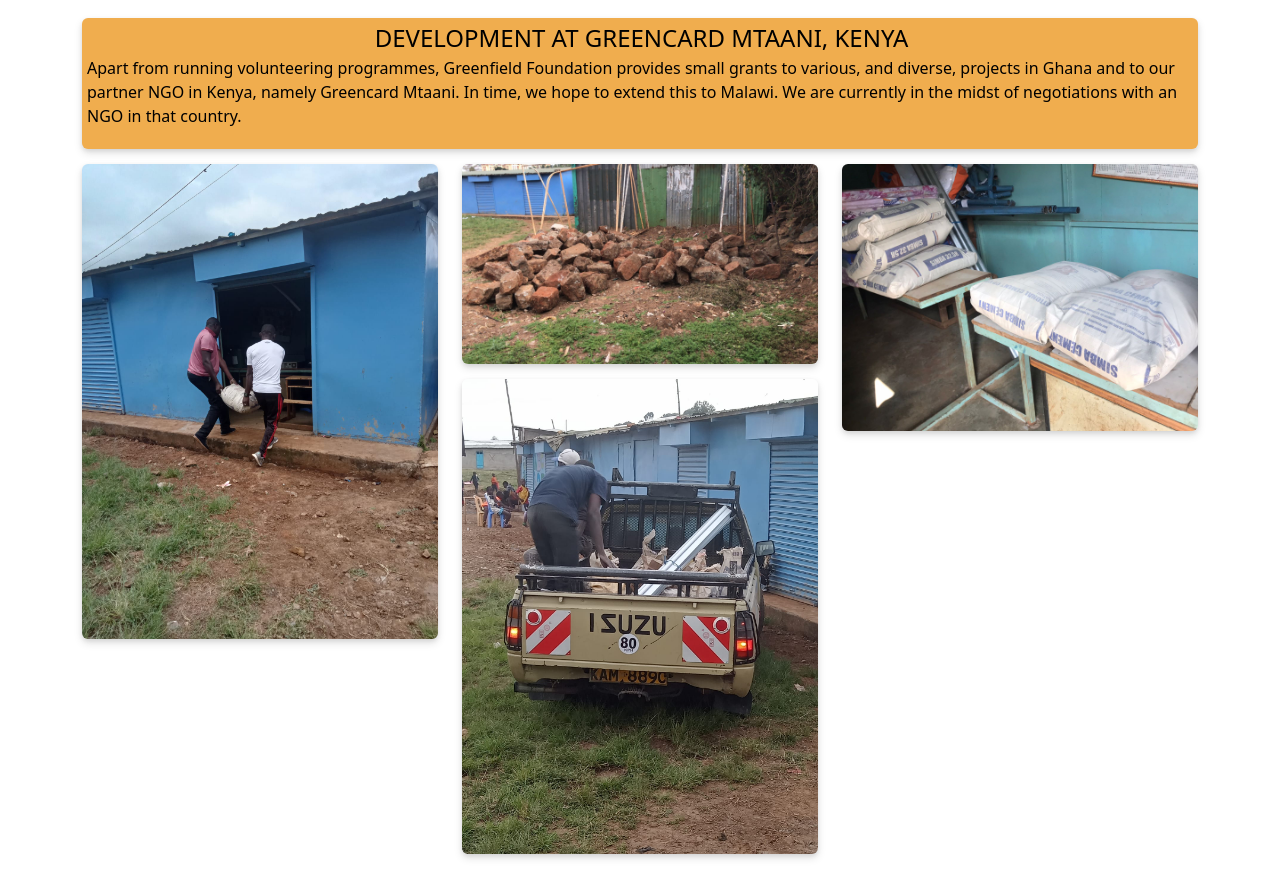
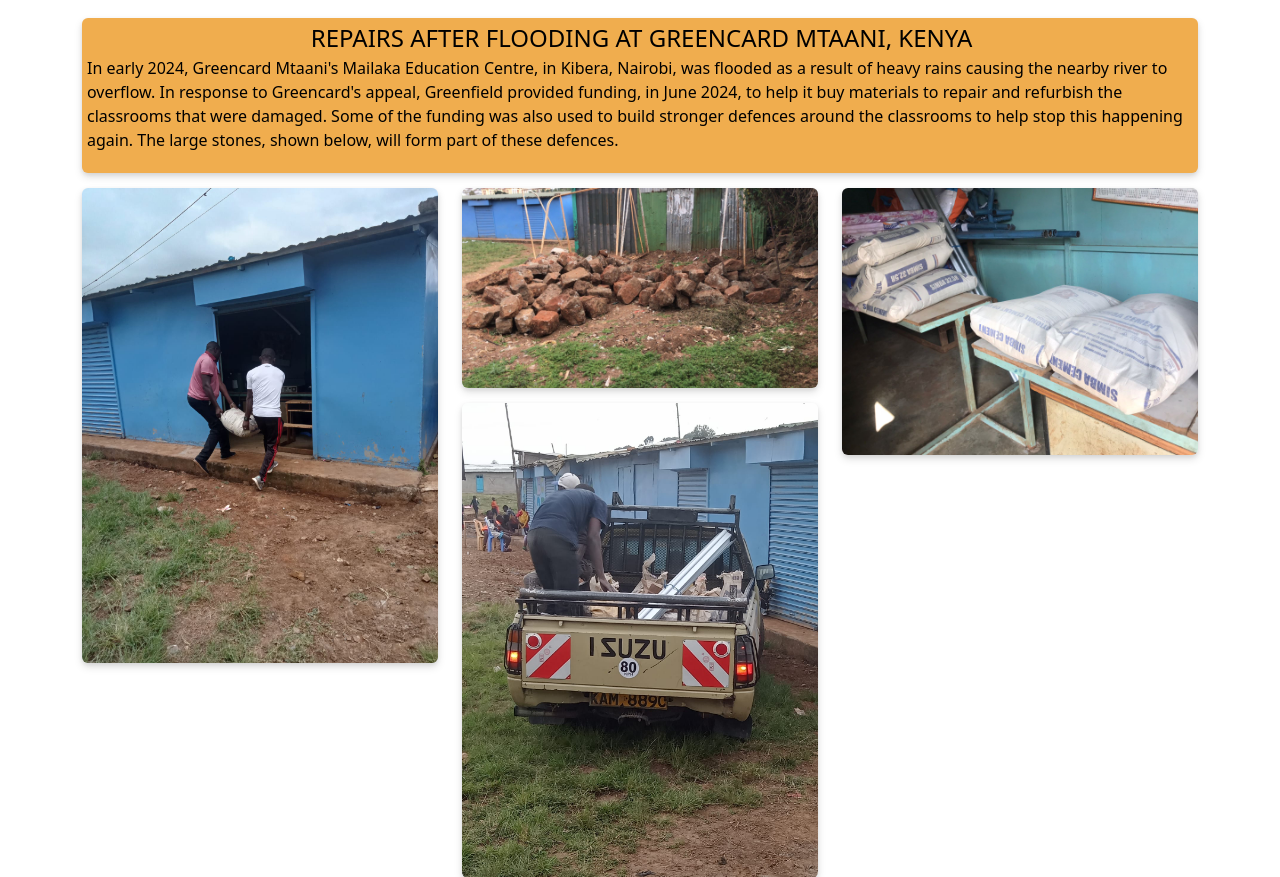
Before and after one commit to kevald1963/greenfield-africa, a Flask app: page /dev_refurbishment_after_flood in a window 1280 px wide. Shown: the part 82-959 px from the top of the page. Run offline with Flask 2, Linux system fonts and the light colour scheme.

Commit message:
Various renaming and creating of files related to development funding.

```diff
--- a/run.py
+++ b/run.py
@@ -25,14 +25,14 @@ def ourorganisation():
     return render_template("ourorganisation.html", title="Our Organisation")
 
 
-@app.route('/ghana')
+@app.route('/ghana_development')
 def ghana():
-    return render_template("ghana.html", title="Ghana")
+    return render_template("ghana_development.html", title="Ghana")
 
 
-@app.route('/kenya')
+@app.route('/kenya_development')
 def kenya():
-    return render_template("kenya.html", title="Kenya")
+    return render_template("kenya_development.html", title="Kenya")
 
 
 @app.route('/malawi')
@@ -75,25 +75,24 @@ def applytovolunteer():
     return render_template("applytovolunteer.html", title="Apply to Volunteer")
 
 
-@app.route('/alldevelopment')
-def alldevelopment():
-    return render_template("alldevelopment.html", title="Development Funding")
+@app.route('/all_development')
+def all_development():
+    return render_template("development_funding/all_development.html", title="Development Funding")
 
 
 @app.route('/dev_iddrisu_school')
 def dev_iddrisu_school():
-    return render_template("dev_iddrisu_school.html", title="Iddrisu-Krom School Development")
+    return render_template("development_funding/ghana_development/dev_iddrisu_school.html", title="Iddrisu-Krom School Development")
 
 
 @app.route('/dev_peki_tsame_school')
 def dev_peki_tsame_school():
-    return render_template("dev_peki_tsame_school.html", title="Peki-Tsame School Development")
-
+    return render_template("development_funding/ghana_development/dev_peki_tsame_school.html", title="Peki-Tsame School Development")
 
 
 @app.route('/dev_refurbishment_after_flood')
 def dev_refurbishment_after_flood():
-    return render_template("dev_refurbishment_after_flood.html", title="Greencard School Refurbishment")
+    return render_template("development_funding/kenya_development/dev_refurbishment_after_flood.html", title="Greencard School Refurbishment")
 
 
 @app.route('/donate')
--- a/static/css/style.css
+++ b/static/css/style.css
@@ -51,6 +51,7 @@ ul {
     margin-bottom: 10px;
 }
 
+/* Use general-link for green panels with white typeface. */
 .general-link {
   color: white;
   background-color: transparent;
@@ -73,6 +74,35 @@ ul {
     color: white;
     background-color: transparent;
     text-decoration: underline;
+}
+
+/* Use orange-panel-link for orange panels with black typeface. */
+.orange-panel-link {
+  color: black;
+  background-color: transparent;
+  text-decoration: underline;
+}
+
+.orange-panel-:visited {
+  color: black;
+  background-color: transparent;
+  text-decoration: underline;
+}
+
+.orange-panel-link:hover {
+  color: black;
+  background-color: transparent;
+  text-decoration: underline;
+}
+
+.orange-panel-link:active {
+    color: black;
+    background-color: transparent;
+    text-decoration: underline;
+}
+
+.purple-background {
+    background-color: rebeccapurple;
 }
 
 .panel-title {
--- a/templates/base.html
+++ b/templates/base.html
@@ -92,7 +92,7 @@
 
                             <!-- DEVELOPMENT -->
                             <li class="nav-item">
-                                <a class="nav-link active" aria-current="page" href="{{ url_for('alldevelopment') }}">
+                                <a class="nav-link active" aria-current="page" href="{{ url_for('all_development') }}">
                                     Development Funding
                                 </a>
                             </li>
@@ -109,7 +109,7 @@
                     </div>
                 </div>
             </nav>
-            <!-- NAVBAR -->
+            <!-- /.NAVBAR -->
 
             <!-- MAIN -->
             <main class="container">
--- a/templates/dev_refurbishment_after_flood.html
+++ /dev/null
@@ -1,38 +0,0 @@
-{% extends 'base.html' %}
-{% block content %}
-
-<section class="row">
-
-    <div class="col-xs-12 col-sm-12 col-md-12 col-lg-12">
-
-        <!-- OUR PARTNERS PANEL -->
-        <div class="general-panel orange-panel flex-with-text">
-            <div class="uppercase panel-title">Development at Greencard Mtaani, Kenya</div>
-
-            <p>
-                Apart from running volunteering programmes, Greenfield Foundation provides small grants to various,
-                and diverse, projects in Ghana and to our partner NGO in Kenya, namely Greencard Mtaani. In time,
-                we hope to extend this to Malawi. We are currently in the midst of negotiations with an NGO in that
-                country.
-            </p>
-
-        </div>
-        <!-- /.OUR PARTNERS PANEL -->
-    </div>
-
-    <div class="col-xs-12 col-sm-12 col-md-4 col-lg-4">
-       <img src="static/images/carrying_cement_bags.jpg" class="group-image">
-    </div>
-
-    <div class="col-xs-12 col-sm-12 col-md-4 col-lg-4">
-        <img src="static/images/large_stones.jpg" class="group-image">
-        <img src="static/images/van_with_materials.jpg" class="group-image">
-    </div>
-
-    <div class="col-xs-12 col-sm-12 col-md-4 col-lg-4">
-        <img src="static/images/stored_cement_bags.jpg" class="group-image">
-    </div>
-
-</section>
-
-{% endblock %}
--- /dev/null
+++ b/templates/development_funding/kenya_development/dev_refurbishment_after_flood.html
@@ -0,0 +1,44 @@
+{% extends 'base.html' %}
+{% block content %}
+
+<section class="row">
+
+    <div class="col-xs-12 col-sm-12 col-md-12 col-lg-12">
+
+        <!-- DEVELOPMENT DESCRIPTION PANEL -->
+        <div class="general-panel orange-panel flex-with-text">
+            <div class="uppercase panel-title">
+                Repairs after flooding at Greencard Mtaani, Kenya
+            </div>
+
+            <p>
+                In early 2024, Greencard Mtaani's Mailaka Education Centre, in Kibera, Nairobi, was flooded as a
+                result of heavy rains causing the nearby river to overflow. In response to Greencard's appeal,
+                Greenfield provided funding, in June 2024, to help it buy materials to repair and refurbish the
+                classrooms that were damaged. Some of the funding was also used to build stronger defences around
+                the classrooms to help stop this happening again. The large stones, shown below, will form part of
+                these defences.
+            </p>
+
+        </div>
+        <!-- /.DEVELOPMENT DESCRIPTION PANEL -->
+    </div>
+
+    <!-- DEVELOPMENT IMAGES -->
+    <div class="col-xs-12 col-sm-12 col-md-4 col-lg-4">
+        <img src="static/images/development_funding/kenya_development/dev_refurbishment_after_flood/carrying_cement_bags.jpg" class="group-image">
+    </div>
+
+    <div class="col-xs-12 col-sm-12 col-md-4 col-lg-4">
+        <img src="static/images/development_funding/kenya_development/dev_refurbishment_after_flood/large_stones.jpg" class="group-image">
+        <img src="static/images/development_funding/kenya_development/dev_refurbishment_after_flood/van_with_materials.jpg" class="group-image">
+    </div>
+
+    <div class="col-xs-12 col-sm-12 col-md-4 col-lg-4">
+        <img src="static/images/development_funding/kenya_development/dev_refurbishment_after_flood/stored_cement_bags.jpg" class="group-image">
+    </div>
+    <!-- /.DEVELOPMENT IMAGES -->
+
+</section>
+
+{% endblock %}
--- a/templates/donate.html
+++ b/templates/donate.html
@@ -15,9 +15,9 @@
         <div class="general-panel green-panel flex-with-text">
             <div class="uppercase panel-title">Donations</div>
             <p>
-                Greenfield Foundation raises funds from the public and other sources as well as from volunteer fees.
-                Not all projects can be funded by volunteer fees alone, for various reasons; for example, because of
-                the high cost of imported building materials or simply because some projects are too remote to send
+                Greenfield Foundation raises funds from the public and other sources, as well as from volunteer fees.
+                For various reasons, not all projects can be funded by volunteer fees alone. For example, because of
+                the high cost of imported building materials or, simply because some projects are too remote to send
                 our volunteers to. For cases like these we fund them directly, appointing a trusted local person to
                 make the purchases on our behalf. Any donations, large or small, are all welcome. They may be made as
                 follows:
```
Also changed, not shown: templates/development_funding/all_development.html (renamed from templates/alldevelopment.html, +17 -5 lines), templates/development_funding/ghana_development/dev_peki_tsame_school.html (added, +42 -0 lines), static/images/development_funding/ghana_development/dev_peki_tsame_school/childrens_rest_room_1.jpg (added), static/images/development_funding/ghana_development/dev_peki_tsame_school/childrens_rest_room_2.jpg (added), static/images/development_funding/ghana_development/dev_peki_tsame_school/childrens_rest_room_3.jpg (added), static/images/development_funding/ghana_development/dev_peki_tsame_school/childrens_rest_room_4.jpg (added), static/images/development_funding/ghana_development/dev_peki_tsame_school/childrens_rest_room_5.jpg (added), static/images/development_funding/ghana_development/dev_peki_tsame_school/childrens_rest_room_6.jpg (added), static/images/development_funding/kenya_development/dev_refurbishment_after_flood/carrying_cement_bags.jpg (renamed from static/images/carrying_cement_bags.jpg), static/images/development_funding/kenya_development/dev_refurbishment_after_flood/large_stones.jpg (renamed from static/images/large_stones.jpg), static/images/development_funding/kenya_development/dev_refurbishment_after_flood/stored_cement_bags.jpg (renamed from static/images/stored_cement_bags.jpg), static/images/development_funding/kenya_development/dev_refurbishment_after_flood/van_with_materials.jpg (renamed from static/images/van_with_materials.jpg), templates/development_funding/ghana_development/dev_iddrisu_school.html (added), 2 other files.
